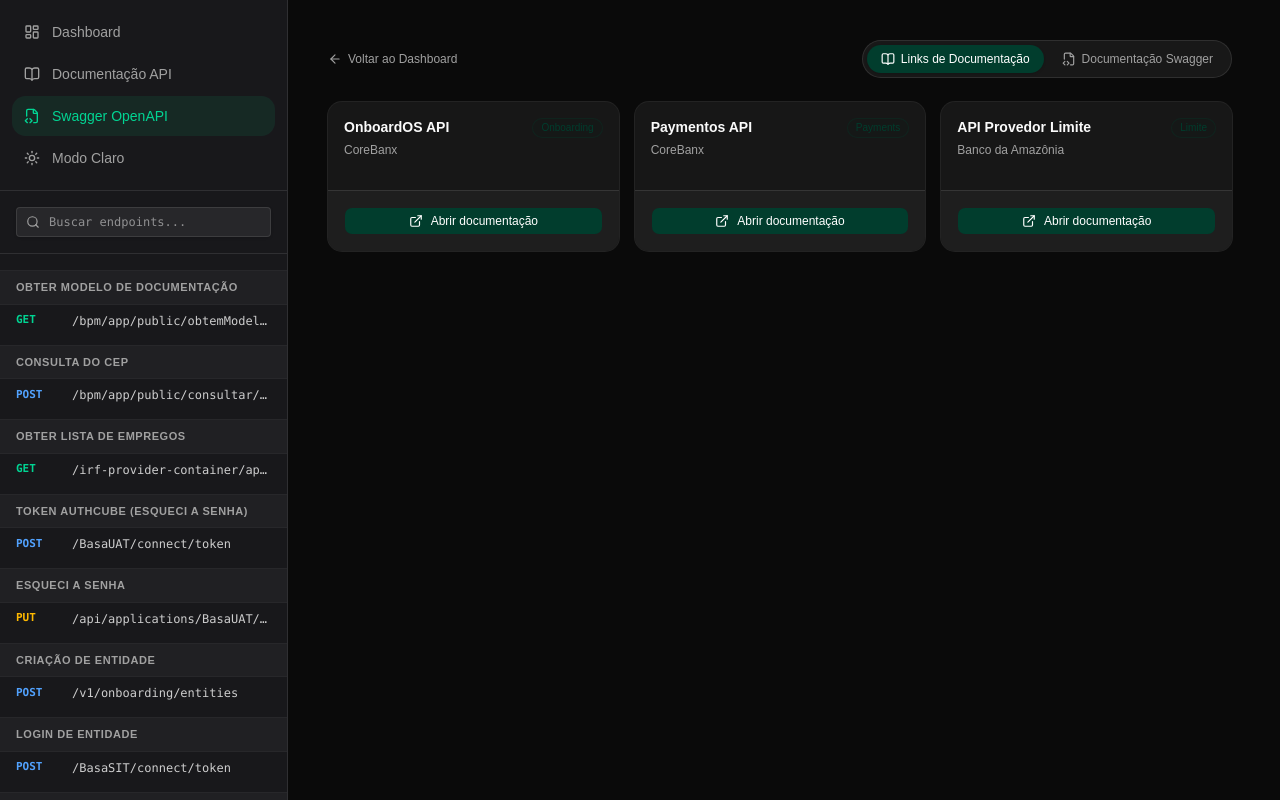
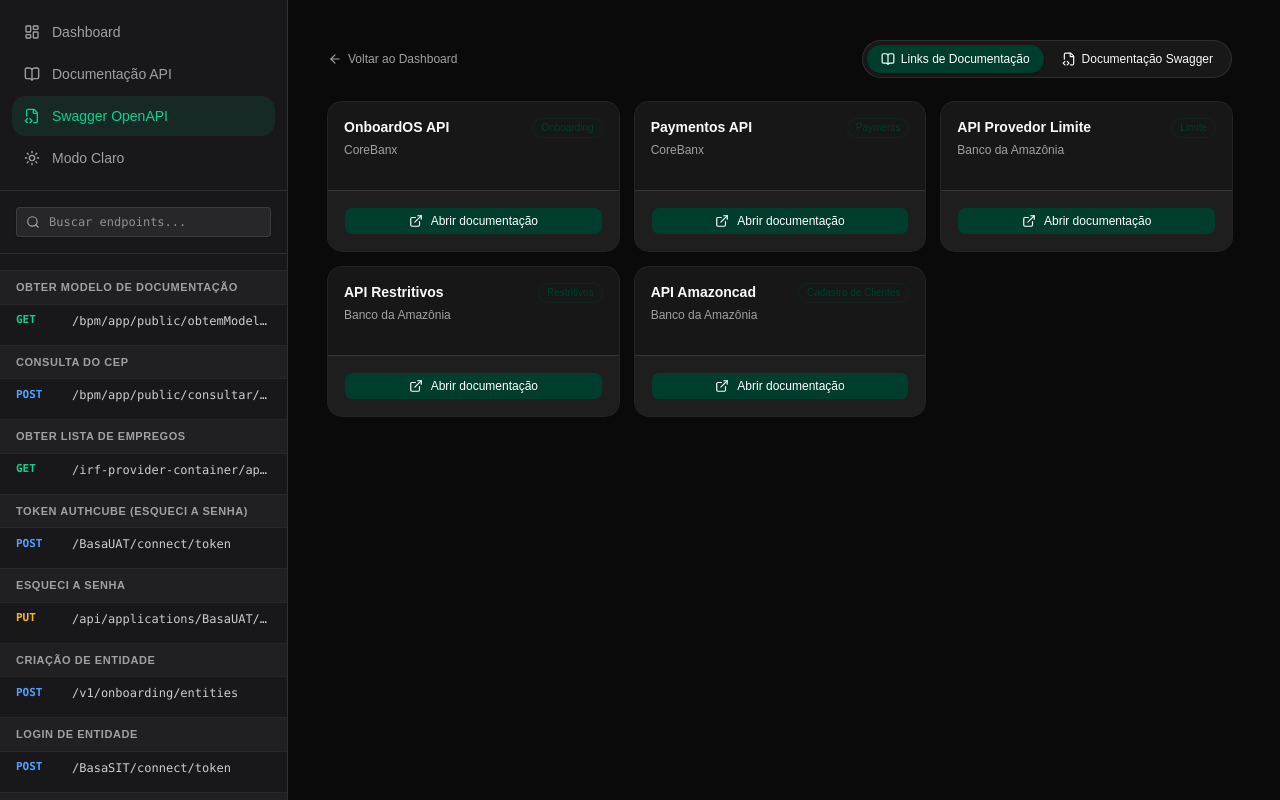
Before and after one commit to DeskcorpGit/apis-description, a React (Vite) app: page /swagger in a window 1280 px wide. Built offline with nearby package versions, Linux system fonts and the light colour scheme.

Commit message:
feat: add documentation dashboard page with external API link registry

```diff
--- a/src/links/Api.ts
+++ b/src/links/Api.ts
@@ -24,4 +24,16 @@
     function: 'Limite',
     url: 'https://api-provedor-limite.apps.ocp-hml.bancoamazonia.sa/',
   },
+  {
+    title: 'API Restritivos',
+    company: 'Banco da Amazônia',
+    function: 'Restritivos',
+    url: 'https://api-restritivos.apps.ocp-hml.bancoamazonia.sa/',
+  },
+  {
+    title: 'API Amazoncad',
+    company: 'Banco da Amazônia',
+    function: 'Cadastro de Clientes',
+    url: 'https://api-amazoncad.apps.ocp-qa.bancoamazonia.sa/',
+  },
 ];
--- a/src/pages/SwaggerPage.tsx
+++ b/src/pages/SwaggerPage.tsx
@@ -47,12 +47,9 @@
               Links de Documentação
             </button>
             <button
+              disabled
               onClick={() => setIsSwaggerLink(false)}
-              className={`inline-flex items-center gap-1.5 rounded-full px-3.5 py-1.5 text-xs font-medium transition-all duration-200 cursor-pointer ${
-                !isSwaggerLink
-                  ? 'bg-brand-green text-white shadow-sm'
-                  : 'text-muted-foreground hover:text-foreground'
-              }`}
+              className={`inline-flex items-center gap-1.5 rounded-full px-3.5 py-1.5 text-xs font-medium transition-all duration-200 cursor-not-allowed`}
             >
               <FileCode2 className="size-3.5" />
               Documentação Swagger
```
